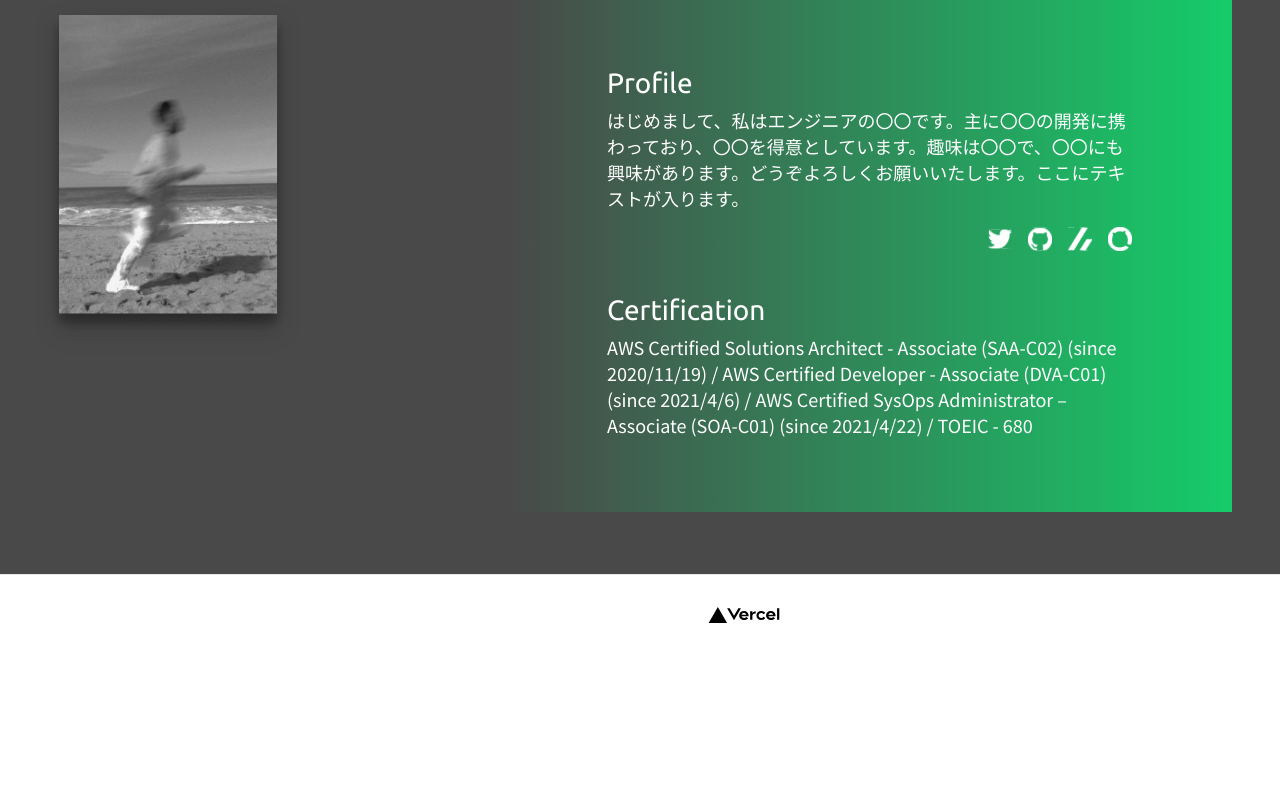
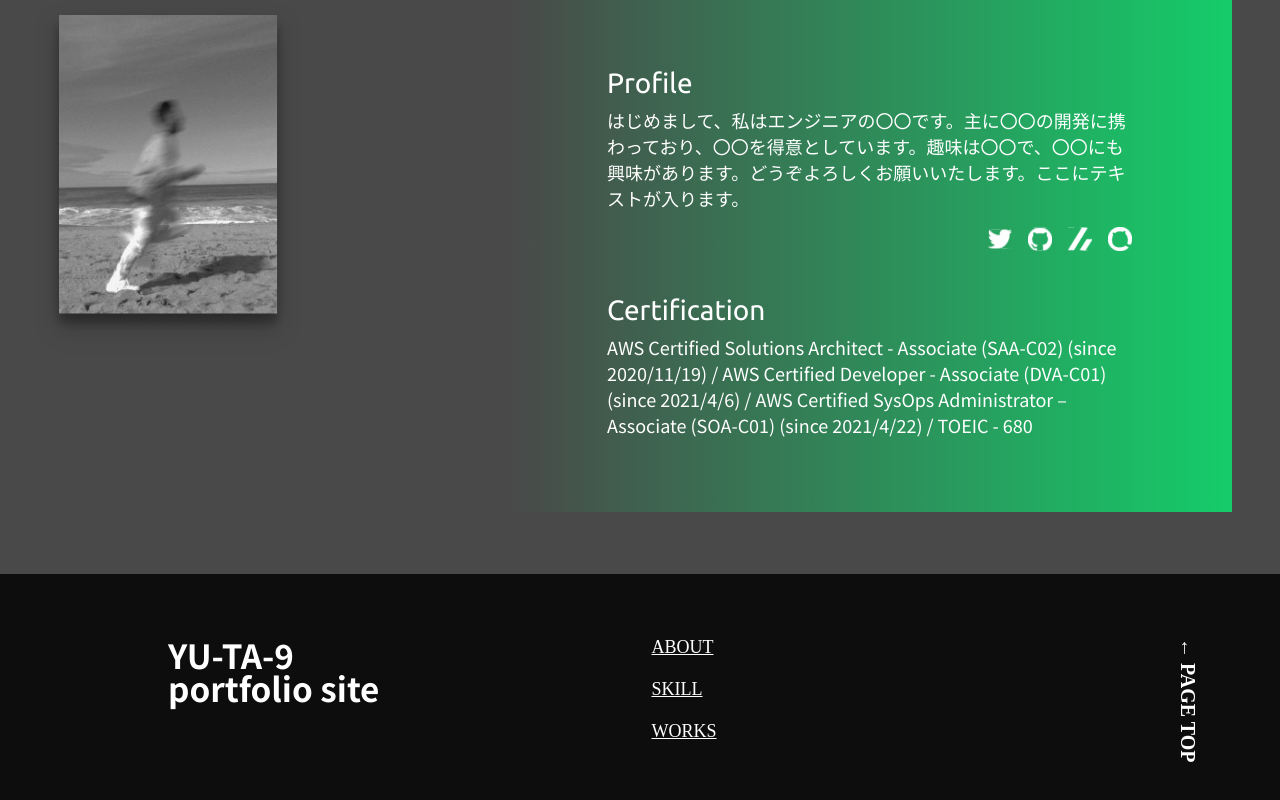
Before and after one commit to yu-ta-9/yuta9-page, a Next.js app: page /v2 in a window 1280 px wide. Shown: the part 1026-1826 px from the top of the page. Before the commit the page ends 1682 px from the top, so only its background shows below. Built offline with nearby package versions, Linux system fonts and the light colour scheme.

Commit message:
add Footer component

```diff
--- /dev/null
+++ b/src/components/pages/v2/Footer/index.tsx
@@ -0,0 +1,39 @@
+import type { FC } from 'react';
+
+import styles from './style.module.scss';
+
+export const Footer: FC = () => {
+  return (
+    <footer className={styles['footer-container']}>
+      <h2 className={styles['heading']}>
+        YU-TA-9
+        <br />
+        portfolio site
+      </h2>
+
+      <ul className={styles['links']}>
+        <li className={styles['link']}>
+          <a className={styles['text']} href='#about'>
+            ABOUT
+          </a>
+        </li>
+        <li className={styles['link']}>
+          <a className={styles['text']} href='#skill'>
+            SKILL
+          </a>
+        </li>
+        <li className={styles['link']}>
+          <a className={styles['text']} href='#works'>
+            WORKS
+          </a>
+        </li>
+      </ul>
+
+      <div className={styles['go']}>
+        <a className={styles['text']} href='#'>
+          ← PAGE TOP
+        </a>
+      </div>
+    </footer>
+  );
+};
--- /dev/null
+++ b/src/components/pages/v2/Footer/style.module.scss
@@ -0,0 +1,55 @@
+@use '~/styles/variables.module.scss' as v;
+@use '~/styles/mixins.module.scss' as m;
+
+.footer-container {
+  display: flex;
+  width: 100%;
+  height: 300px;
+  padding: 64px 80px 116px 168px;
+  overflow: hidden;
+  background-color: v.$color-base-second;
+
+  > .heading {
+    flex: 1;
+    justify-self: flex-start;
+    font-size: 33.26px;
+    font-weight: 700;
+  }
+
+  > .links {
+    display: flex;
+    flex-direction: column;
+    gap: 24px;
+  }
+
+  > .links > .link {
+    @include m.menu;
+  }
+
+  > .links > .link > .text {
+    font-size: 18px;
+    font-weight: 400;
+    color: v.$color-text;
+    text-decoration: underline;
+    cursor: pointer;
+  }
+
+  > .go {
+    flex: 1;
+    justify-self: flex-end;
+  }
+
+  > .go > .text {
+    @include m.menu;
+
+    display: inline-block;
+    width: 100%;
+    height: 100%;
+    font-size: 20px;
+    font-weight: 600;
+    line-height: 26px;
+    cursor: pointer;
+    transform: translate(100%, 0) rotate(90deg);
+    transform-origin: top left;
+  }
+}
--- a/src/components/pages/v2/index.tsx
+++ b/src/components/pages/v2/index.tsx
@@ -1,10 +1,9 @@
 import type { FC } from 'react';
 
+import { Footer } from './Footer';
 import { Header } from './Header';
 import { AboutSection } from './sections/AboutSection';
 import { TopSection } from './sections/TopSection';
-
-import { Footer } from '../../Footer';
 
 export const V2: FC = () => {
   return (
```
